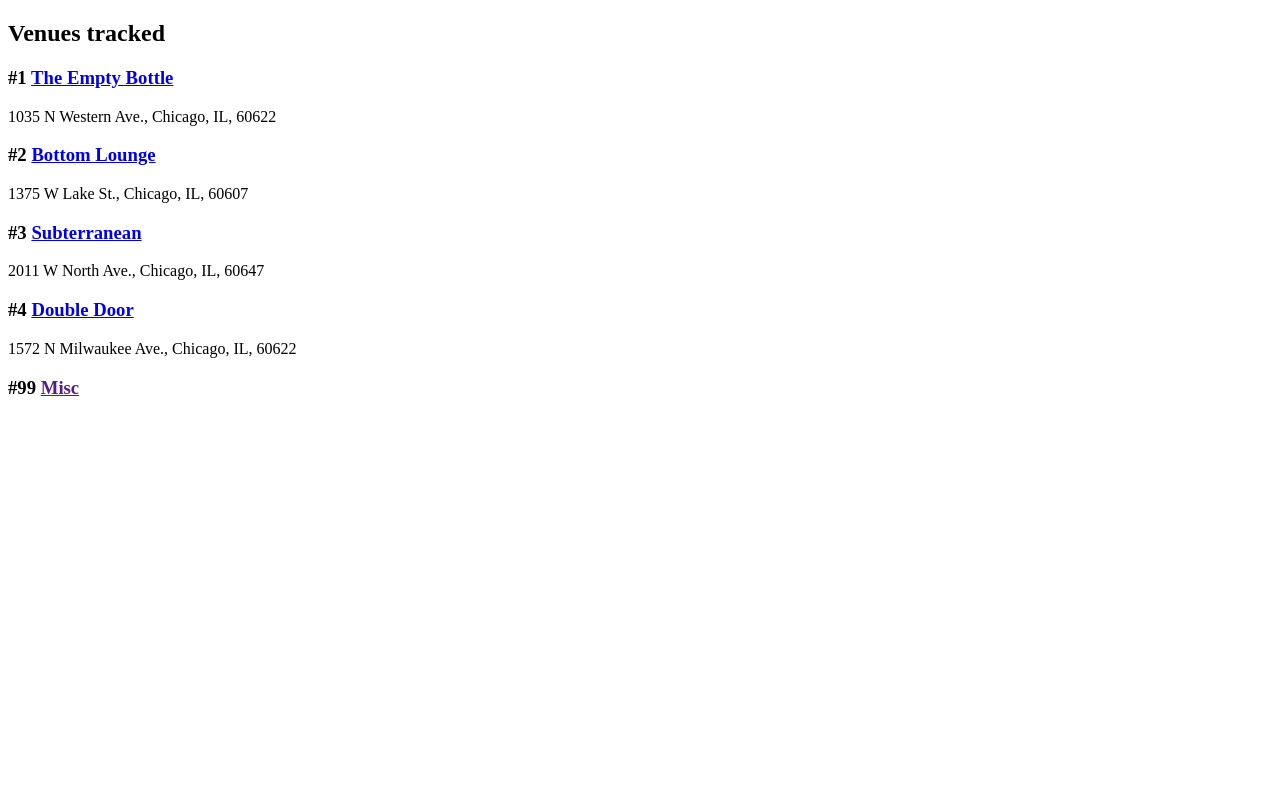
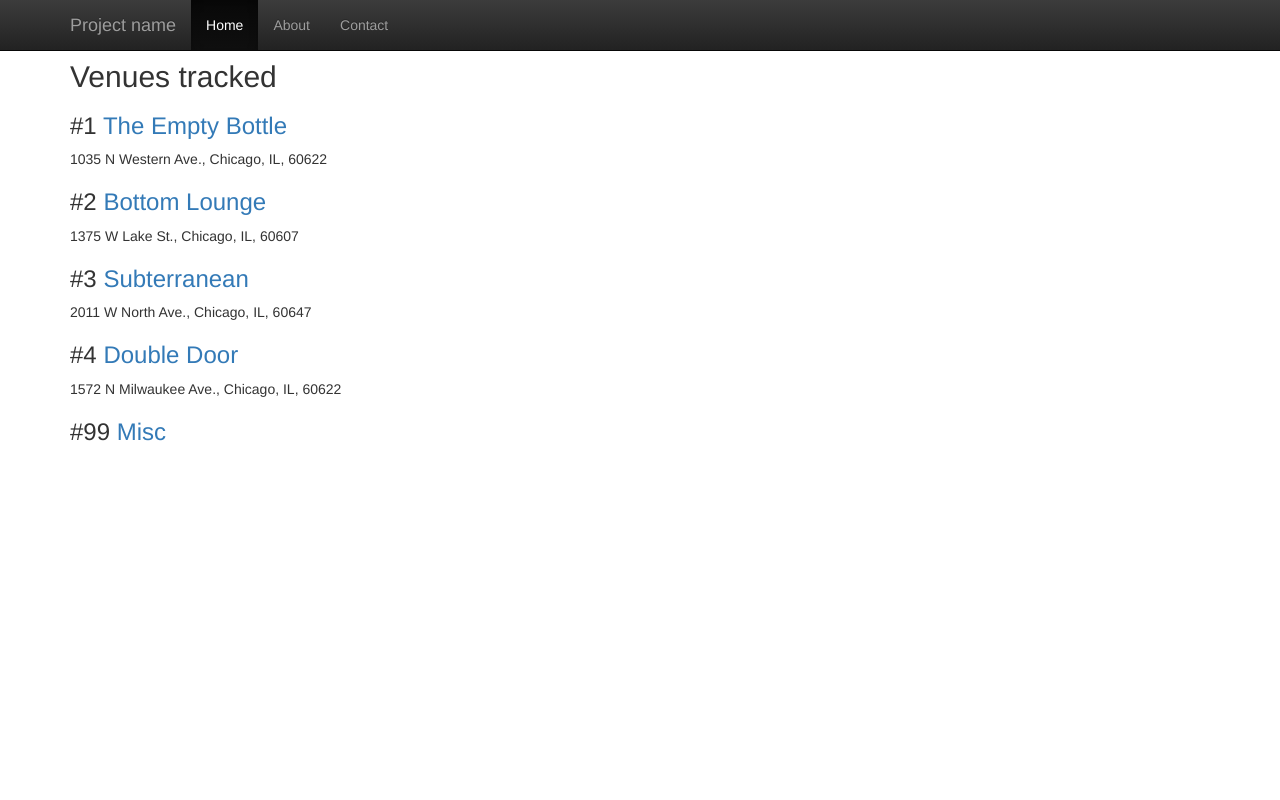
Before and after one commit to industryjhr/sift_app, a Django app: page /concerts/venues/ in a window 1280 px wide. Run offline with Django 3.2, Linux system fonts and the light colour scheme; data comes from the database, SQL or seed files in the repository; some libraries are stand-ins or nearby versions.

Commit message:
Bootstrapping

```diff
--- a/sift/concerts/templates/concerts/base.html
+++ b/sift/concerts/templates/concerts/base.html
@@ -1,11 +1,65 @@
-<!DOCTYPE html>
-<html lang="en_us">
+{% include "concerts/navbar.html" %}
+
+<html lang="en">
     <head>
-        <meta charset="utf-8" />
-        <title>S I F T R</title>
+        <meta charset="utf-8">
+        <meta http-equiv="X-UA-Compatible" content="IE=edge">
+        <meta name="viewport" content="width=device-width, initial-scale=1">
+        <!-- The above 3 meta tags *must* come first in the head; any other head content must come *after* these tags -->
+        <meta name="description" content="Sift">
+        <meta name="author" content="J.R.">
+        <!-- <link rel="icon" href="../../favicon.ico"> -->
+
+        <title>Sift</title>
+
+        <!-- Latest compiled and minified CSS -->
+        <link rel="stylesheet" href="https://maxcdn.bootstrapcdn.com/bootstrap/3.3.6/css/bootstrap.min.css" integrity="sha384-1q8mTJOASx8j1Au+a5WDVnPi2lkFfwwEAa8hDDdjZlpLegxhjVME1fgjWPGmkzs7" crossorigin="anonymous">
+
+        <!-- Optional theme -->
+        <link rel="stylesheet" href="https://maxcdn.bootstrapcdn.com/bootstrap/3.3.6/css/bootstrap-theme.min.css" integrity="sha384-fLW2N01lMqjakBkx3l/M9EahuwpSfeNvV63J5ezn3uZzapT0u7EYsXMjQV+0En5r" crossorigin="anonymous">
+
+        <style>
+        body {
+            padding-top: 40px;
+            padding-bottom: 0px;
+        }
+        </style>
+
+        <!-- Latest compiled and minified JavaScript -->
+        <script src="https://maxcdn.bootstrapcdn.com/bootstrap/3.3.6/js/bootstrap.min.js" integrity="sha384-0mSbJDEHialfmuBBQP6A4Qrprq5OVfW37PRR3j5ELqxss1yVqOtnepnHVP9aJ7xS" crossorigin="anonymous"></script>
+
+
+        <!-- IE10 viewport hack for Surface/desktop Windows 8 bug
+        <link href="../../assets/css/ie10-viewport-bug-workaround.css" rel="stylesheet">
+        -->
+
+        <!-- HTML5 shim and Respond.js for IE8 support of HTML5 elements and media queries -->
+        <!--[if lt IE 9]>
+          <script src="https://oss.maxcdn.com/html5shiv/3.7.2/html5shiv.min.js"></script>
+          <script src="https://oss.maxcdn.com/respond/1.4.2/respond.min.js"></script>
+        <![endif]-->
     </head>
+
     <body>
-        {% block content %}
-        {% endblock content %}
+
+        <div class="container">
+
+            {% block content %}
+            {% endblock content %}
+
+        </div>
+
+
+        <!-- Bootstrap core JavaScript
+        ================================================== -->
+        <!-- Placed at the end of the document so the pages load faster -->
+        <script src="https://ajax.googleapis.com/ajax/libs/jquery/1.11.3/jquery.min.js"></script>
+        <!-- hmm
+        <script>window.jQuery || document.write('<script src="../../assets/js/vendor/jquery.min.js"><\/script>')</script>
+        <script src="../../dist/js/bootstrap.min.js"></script>
+        - - IE10 viewport hack for Surface/desktop Windows 8 bug - -
+        <script src="../../assets/js/ie10-viewport-bug-workaround.js"></script>
+        -->
+
     </body>
 </html>
--- /dev/null
+++ b/sift/concerts/templates/concerts/navbar.html
@@ -0,0 +1,20 @@
+<nav class="navbar navbar-inverse navbar-fixed-top">
+  <div class="container">
+    <div class="navbar-header">
+      <button type="button" class="navbar-toggle collapsed" data-toggle="collapse" data-target="#navbar" aria-expanded="false" aria-controls="navbar">
+        <span class="sr-only">Toggle navigation</span>
+        <span class="icon-bar"></span>
+        <span class="icon-bar"></span>
+        <span class="icon-bar"></span>
+      </button>
+      <a class="navbar-brand" href="#">Project name</a>
+    </div>
+    <div id="navbar" class="collapse navbar-collapse">
+      <ul class="nav navbar-nav">
+        <li class="active"><a href="#">Home</a></li>
+        <li><a href="#about">About</a></li>
+        <li><a href="#contact">Contact</a></li>
+      </ul>
+    </div><!--/.nav-collapse -->
+  </div>
+</nav>
```
